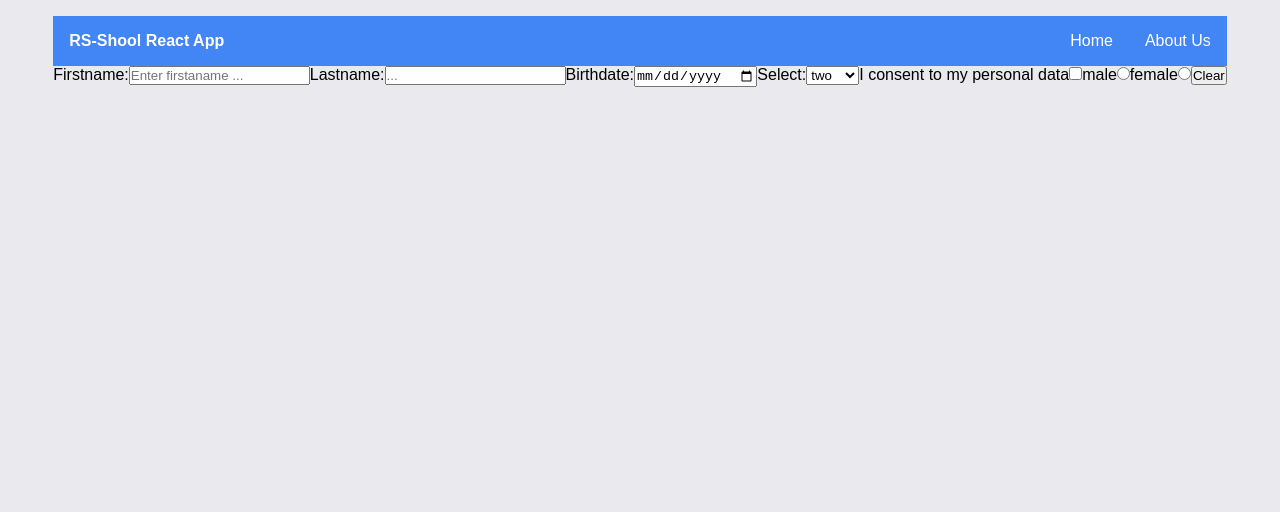
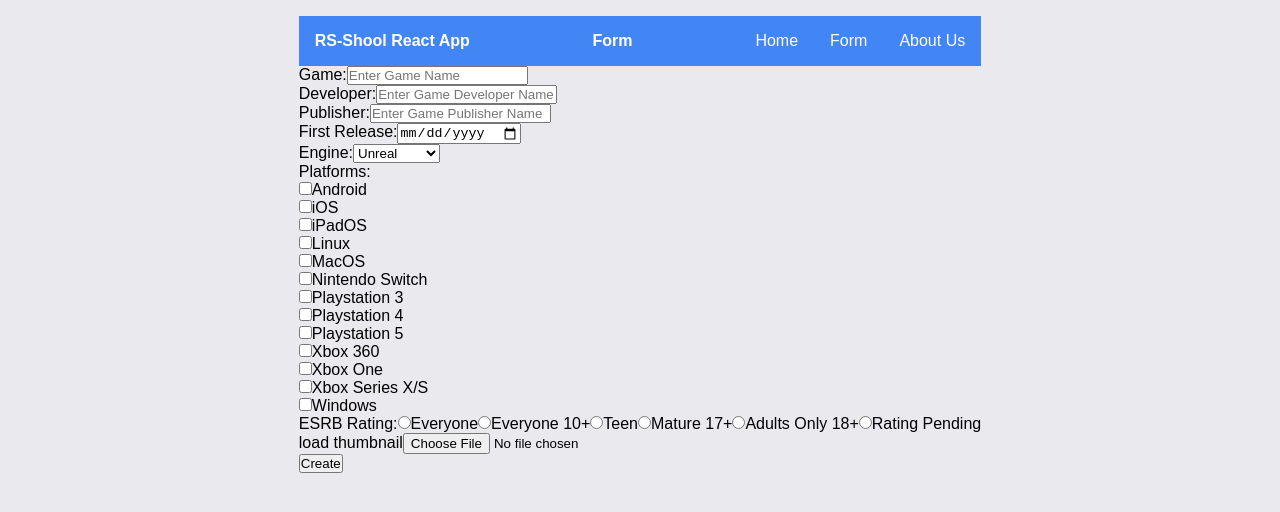
Before and after one commit to rishat-se/rs-school-react, a React (Vite) app: page /form in a window 1280 px wide. Shown: the top 512 px of the page. Built offline with nearby package versions, Linux system fonts and the light colour scheme.

Commit message:
feat: add all form fields and route for form

```diff
--- a/src/components/LocationHeading.tsx
+++ b/src/components/LocationHeading.tsx
@@ -3,6 +3,7 @@ import { withRouter, WithRouterProps } from '../utils/withRouter';
 
 const paths: { [key: string]: string } = {
   ['/']: 'Home',
+  ['/form']: 'Form',
   ['/aboutus']: 'About Us',
 };
 
--- a/src/routes/Form.tsx
+++ b/src/routes/Form.tsx
@@ -1,13 +1,14 @@
-import React, { Component, ReactHTMLElement } from 'react';
+import React, { ReactHTMLElement } from 'react';
 import CardList from '../components/CardList';
+import GameCard from '../components/GameCard';
 import SearchBar from '../components/SearchBar';
+import GameCardType from '../types/GameCardType';
 
-class Form extends Component<{}> {
+class Form extends React.Component<{}> {
   constructor(props: {}) {
     super(props);
     this.myRef = React.createRef();
   }
-
   myRef: React.RefObject<HTMLInputElement>;
 
   handleSubmit(e: React.FormEvent<HTMLFormElement>) {
@@ -20,8 +21,9 @@ class Form extends Component<{}> {
   render() {
     return (
       <form onSubmit={(e) => this.handleSubmit(e)}>
+        <div>
           <label>
-          Firstname:
+            Game:
             <input
               ref={this.myRef}
               onChange={() => {
@@ -30,38 +32,160 @@ class Form extends Component<{}> {
                 }
               }}
               type="text"
-            placeholder="Enter firstaname ..."
+              placeholder="Enter Game Name"
             ></input>
           </label>
+        </div>
+        <div>
           <label>
-          Lastname:
-          <input type="text" placeholder="..."></input>
+            Developer:
+            <input type="text" placeholder="Enter Game Developer Name"></input>
+          </label>
+        </div>
+        <div>
+          <label>
+            Publisher:
+            <input type="text" placeholder="Enter Game Publisher Name"></input>
+          </label>
+        </div>
+        <div>
+          <label>
+            First Release:
+            <input type="date"></input>
+          </label>
+        </div>
+        <div>
+          <label>
+            Engine:
+            <select>
+              <option value="Unreal">Unreal</option>
+              <option value="Unity">Unity</option>
+              <option value="Source">Source</option>
+              <option value="Cryengine">Cryengine</option>
+              <option value="Gamebryo">Gamebryo</option>
+              <option value="IW">IW</option>
+              <option value="Anvil">Anvil</option>
+              <option value="id Tech">id Tech</option>
+              <option value="Essence">Essence</option>
+              <option value="Clausewitz">Clausewitz</option>
+            </select>
+          </label>
+        </div>
+        <div>
+          <label>Platforms:</label>
+          <div>
+            <label>
+              <input type="checkbox"></input>
+              Android
+            </label>
+          </div>
+          <div>
+            <label>
+              <input type="checkbox"></input>
+              iOS
+            </label>
+          </div>
+          <div>
+            <label>
+              <input type="checkbox"></input>
+              iPadOS
+            </label>
+          </div>
+          <div>
+            <label>
+              <input type="checkbox"></input>
+              Linux
+            </label>
+          </div>
+          <div>
+            <label>
+              <input type="checkbox"></input>
+              MacOS
+            </label>
+          </div>
+          <div>
+            <label>
+              <input type="checkbox"></input>
+              Nintendo Switch
+            </label>
+          </div>
+          <div>
+            <label>
+              <input type="checkbox"></input>
+              Playstation 3
+            </label>
+          </div>
+          <div>
+            <label>
+              <input type="checkbox"></input>
+              Playstation 4
+            </label>
+          </div>
+          <div>
+            <label>
+              <input type="checkbox"></input>
+              Playstation 5
+            </label>
+          </div>
+          <div>
+            <label>
+              <input type="checkbox"></input>
+              Xbox 360
+            </label>
+          </div>
+          <div>
+            <label>
+              <input type="checkbox"></input>
+              Xbox One
+            </label>
+          </div>
+          <div>
+            <label>
+              <input type="checkbox"></input>
+              Xbox Series X/S
+            </label>
+          </div>
+          <div>
+            <label>
+              <input type="checkbox" defaultValue="default"></input>
+              Windows
+            </label>
+          </div>
+        </div>
+        <div>
+          <label>ESRB Rating:</label>
+          <label>
+            <input type="radio" name="esrb-rating"></input>
+            Everyone
           </label>
           <label>
-          Birthdate:
-          <input type="date" placeholder="..."></input>
+            <input type="radio" name="esrb-rating"></input>
+            Everyone 10+
           </label>
           <label>
-          Select:
-          <select defaultValue="two">
-            <option value="one">one</option>
-            <option value="two">two</option>
-            <option value="three">three</option>
-          </select>
+            <input type="radio" name="esrb-rating"></input>
+            Teen
           </label>
           <label>
-          I consent to my personal data
-          <input type="checkbox"></input>
+            <input type="radio" name="esrb-rating"></input>
+            Mature 17+
           </label>
           <label>
-          male
-          <input type="radio" name="gender"></input>
+            <input type="radio" name="esrb-rating"></input>
+            Adults Only 18+
           </label>
           <label>
-          female
-          <input type="radio" name="gender"></input>
+            <input type="radio" name="esrb-rating"></input>
+            Rating Pending
           </label>
-        <button>Clear</button>
+        </div>
+        <div>
+          <label>
+            load thumbnail
+            <input type="file"></input>
+          </label>
+        </div>
+        <button>Create</button>
       </form>
     );
   }
--- a/src/routes/NavBar.tsx
+++ b/src/routes/NavBar.tsx
@@ -16,6 +16,11 @@ class NavBar extends Component {
             </Link>
           </li>
           <li className="nav-link">
+            <Link className="nav-link nav-items" to={`form`}>
+              Form
+            </Link>
+          </li>
+          <li className="nav-link">
             <Link className="nav-link nav-items" to={`aboutus`}>
               About Us
             </Link>
```
Lines whose indentation alone changed are shown as unchanged.
